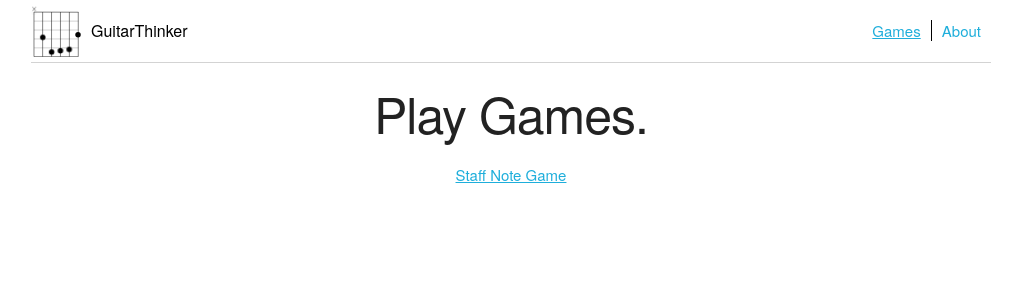
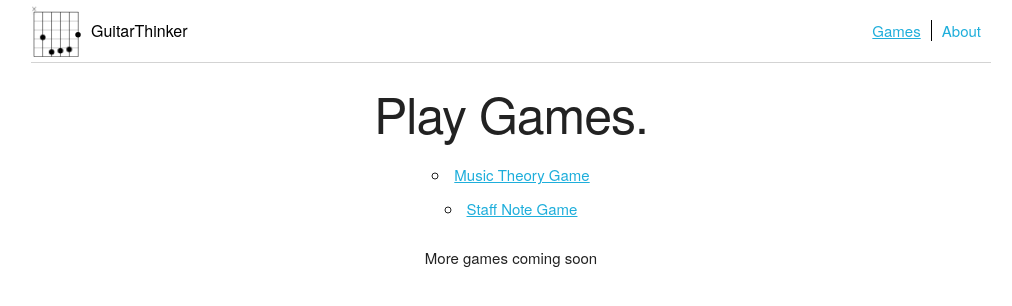
Before and after one commit to natedean/gt-new, a React (Create React App) app in the folder client/: page /games in a window 1280 px wide. Shown: the top 306 px of the page, without its empty margins (129-1141 px from the left). Built offline with nearby package versions, Linux system fonts and the light colour scheme.

Commit message:
Removes new game from links

```diff
--- a/client/src/components/Games/index.js
+++ b/client/src/components/Games/index.js
@@ -4,6 +4,10 @@ import {Link} from 'react-router-dom';
 export default () => (
   <div className="games text-center">
     <h1>Play Games.</h1>
-    <Link to="/games/staff-note">Staff Note Game</Link>
+    <ul>
+      <li><Link to="/games/theory">Music Theory Game</Link></li>
+      {process.env.NODE_ENV === 'development' && <li><Link to="/games/staff-note">Staff Note Game</Link></li>}
+    </ul>
+    <p>More games coming soon</p>
   </div>
 )
--- a/client/src/components/Home/index.js
+++ b/client/src/components/Home/index.js
@@ -6,10 +6,7 @@ export default () => (
       <div className="text-center">
           <h3>Get Better Faster</h3>
           <h5>Learn. Play games. Be awesome.</h5>
-          <ul>
-            <li><Link to="/games/staff-note" >Staff Note Game</Link></li>
-            <li><Link to="/games/theory" >Music Theory Game</Link></li>
-          </ul>
+          <p>Been working hard on some great new stuff.  For now, give the <Link to="/games/theory" >Music Theory Game</Link> a try.</p>
       </div>
   </div>
 );
--- a/client/src/components/Theory/Stats/index.js
+++ b/client/src/components/Theory/Stats/index.js
@@ -14,11 +14,10 @@ const Score = ({userData, statsData}) => {
 
   return (
     <div className="stats">
-      {/*SCALING for score*/}
       <div className="stats__score">
           <div className="stats__lineChartContainer">
             <div className="stats__lineChartLabel stats__lineChartLabel--large">
-              {`${userData.totalCorrect} points`}
+              {`my score: ${userData.totalCorrect}`}
             </div>
             <svg viewBox="0 0 40 2"
                  className="stats__lineChart"
@@ -49,11 +48,10 @@ const Score = ({userData, statsData}) => {
           </div>
       </div>
 
-      {/*NO SCALING for skill percentage, because it will always be 0 to 100*/}
       <div className="stats__skill">
         <div className="stats__lineChartContainer">
           <div className="stats__lineChartLabel stats__lineChartLabel--large">
-            {`my skill: ${userData.correctRatio * 100}`}
+            {`my skill: ${(userData.correctRatio * 100).toFixed(0)}`}
             <span className="stats__lineChartLabel--tiny">%</span>
           </div>
           <svg viewBox="0 0 40 2"
```
